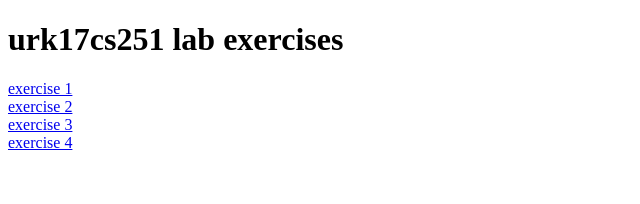
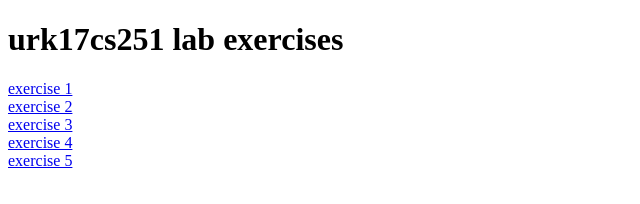
Before and after one commit to sumanth259/urk17cs251, a plain HTML site: page index.html in a window 1280 px wide. Shown: the full height of the page, 0-640 px from the left. Drawn offline with Linux system fonts and the light colour scheme.

Commit message:
Update index.html

```diff
--- a/index.html
+++ b/index.html
@@ -16,5 +16,6 @@ and open the template in the editor.
         <a href="web2.html">exercise 2</a><br>
         <a href="web3.html">exercise 3</a><br>
         <a href="web4.html">exercise 4</a><br>
+        <a href="web5.html">exercise 5</a><br>
     </body>
 </html>
```
